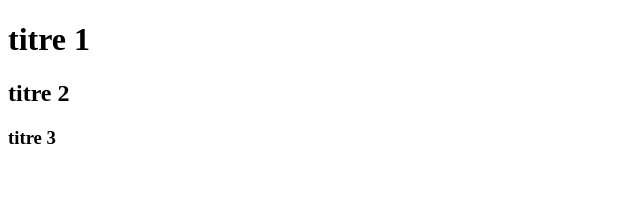
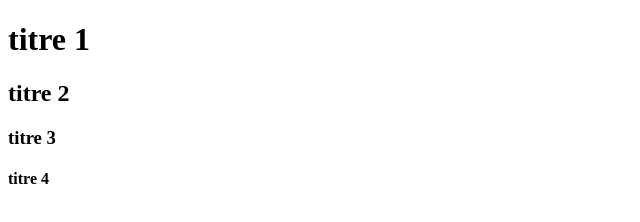
Before and after one commit to hatandamso/samue, a plain HTML site: page index.html in a window 1280 px wide. Shown: the full height of the page, 0-640 px from the left. Drawn offline with Linux system fonts and the light colour scheme.

Commit message:
Initial commit

```diff
--- a/index.html
+++ b/index.html
@@ -9,6 +9,7 @@
     <h1>titre 1</h1>
     <h2>titre 2</h2>
     <h3>titre 3</h3>
+    <h4>titre 4</h4>
 
 </body>
 </html>
```
